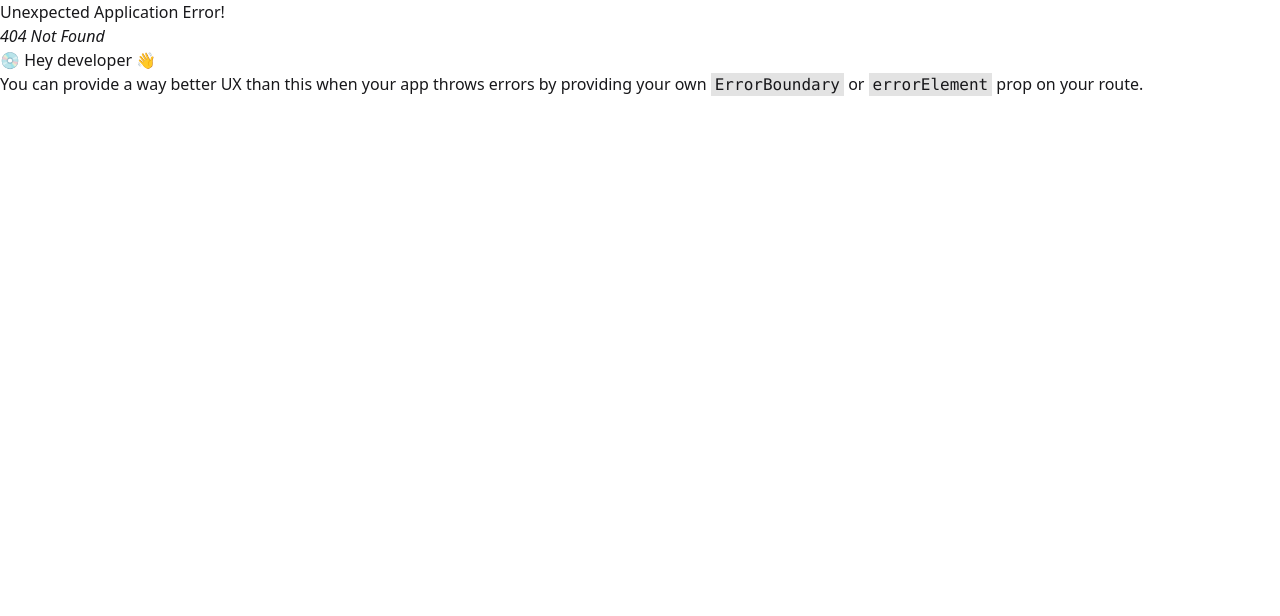
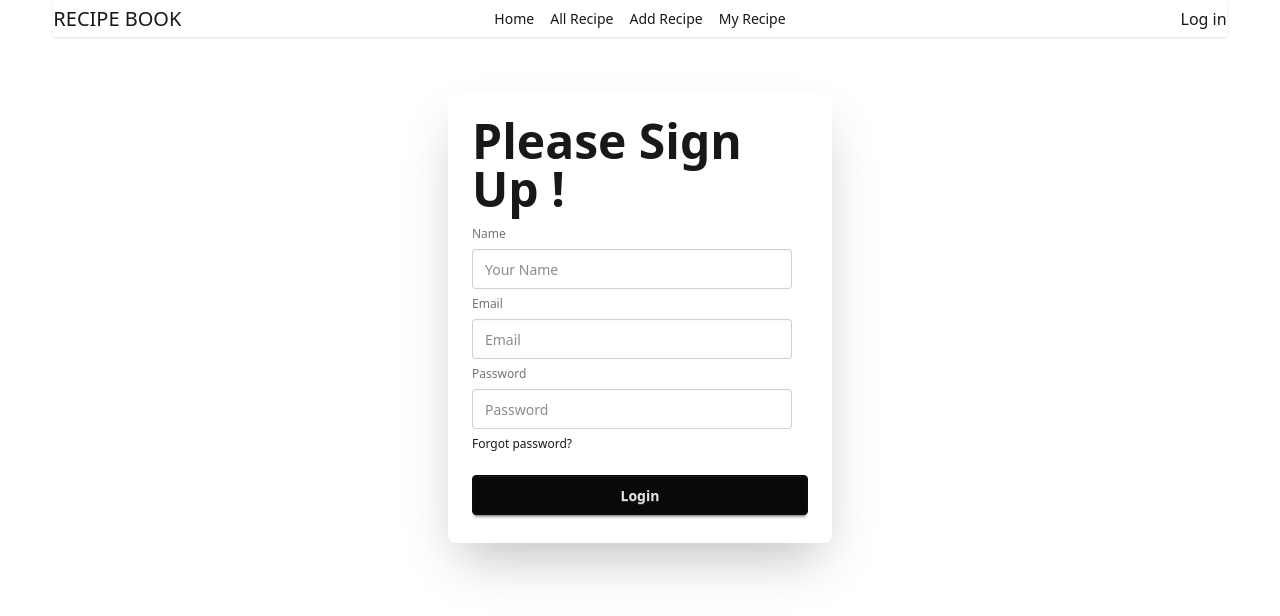
Before and after one commit to ahamedraju1/recipes-book-app-client, a React (Vite) app: page /singUp in a window 1280 px wide. Before the commit this address had no page. Shown: the top 616 px of the page. Built offline with nearby package versions, Linux system fonts and the light colour scheme; no server answers.

Commit message:
added a Auth with firebase and signUp/Register page

```diff
--- a/package.json
+++ b/package.json
@@ -11,6 +11,7 @@
   },
   "dependencies": {
     "@tailwindcss/vite": "^4.1.14",
+    "firebase": "^12.4.0",
     "react": "^19.1.1",
     "react-dom": "^19.1.1",
     "react-router": "^7.9.3",
--- a/src/Component/Navbar.jsx
+++ b/src/Component/Navbar.jsx
@@ -1,11 +1,13 @@
 import React from 'react';
-import { NavLink } from 'react-router';
+import { Link, NavLink } from 'react-router';
 
 const Navbar = () => {
 
     return (
+        <>
+            <div className='w-11/12 mx-auto'>
 
-        <div className="flex bg-base-100 shadow-sm ">
+                <div className="flex bg-base-100 shadow-sm">
                     <div className="navbar-start">
                         <h2 className="text-xl">RECIPE BOOK</h2>
                     </div>
@@ -18,10 +20,11 @@ const Navbar = () => {
                         </ul>
                     </div>
                     <div className="navbar-end">
-                <a className="btn">Button</a>
+                        <Link to='/singUp'>Log in</Link>
                     </div>
                 </div>
-
+            </div>
+        </>
     );
 };
 
--- /dev/null
+++ b/src/Component/SignIn.jsx
@@ -0,0 +1,14 @@
+import React from 'react';
+
+const SignIn = () => {
+
+    return (
+
+        <div>
+
+        </div>
+
+    );
+};
+
+export default SignIn;
--- /dev/null
+++ b/src/Component/SignUp.jsx
@@ -0,0 +1,50 @@
+import React, { use } from 'react';
+import { AuthContext } from '../Context/AuthContext';
+import Navbar from './Navbar';
+
+const SignUp = () => {
+    const { createUser } = use(AuthContext);
+
+
+    const handleSignUp = e => {
+        e.preventDefault()
+
+        const form = e.target;
+        const formData = new FormData(form);
+        const userData = Object.fromEntries(formData.entries());
+        console.log(userData);
+
+        // create a user
+         createUser(userData.email, userData.password)
+            .then(result => {
+                console.log(result.user);
+            })
+            .catch(error => {
+                console.log(error)
+            })
+    }
+
+
+    return (
+        <div>
+            <Navbar/>
+            <div className="card bg-base-100 w-full mx-auto mt-14 max-w-sm shrink-0 shadow-2xl">
+                <div className="card-body">
+                    <h1 className="text-5xl font-bold"> Please Sign Up !</h1>
+                    <form onSubmit={handleSignUp} className="fieldset">
+                        <label className="label">Name</label>
+                        <input type="text" name='name' className="input" placeholder="Your Name" />
+                        <label className="label">Email</label>
+                        <input type="email" name='email' className="input" placeholder="Email" />
+                        <label className="label">Password</label>
+                        <input type="password" name='password' className="input" placeholder="Password" />
+                        <div><a className="link link-hover">Forgot password?</a></div>
+                        <button className="btn btn-neutral mt-4">Login</button>
+                    </form>
+                </div>
+            </div>
+        </div>
+    );
+};
+
+export default SignUp;
--- /dev/null
+++ b/src/Context/AuthContext.jsx
@@ -0,0 +1,3 @@
+import { createContext } from "react"
+
+export const AuthContext = createContext(null);
--- /dev/null
+++ b/src/Context/AuthProvider.jsx
@@ -0,0 +1,37 @@
+import React, { useEffect, useState } from 'react';
+import { AuthContext } from './AuthContext';
+import { createUserWithEmailAndPassword, onAuthStateChanged } from 'firebase/auth';
+import { auth } from '../firebase/firebase.init';
+
+const AuthProvider = ({ children }) => {
+    const [user, setUser] = useState(null);
+
+    const createUser = (email,password) =>{
+        return createUserWithEmailAndPassword(auth,email, password)
+    }
+
+
+    const userInfo = {
+        user,
+        createUser
+    }
+
+
+
+    useEffect(()=> {
+        const unSubscribe = onAuthStateChanged(auth, currentUser => {
+            console.log("current user", currentUser);
+            setUser(currentUser);
+        })
+        return unSubscribe();
+    },[])
+
+
+    return (
+         <AuthContext value={userInfo}>
+            {children}
+         </AuthContext>
+    );
+};
+
+export default AuthProvider;
--- /dev/null
+++ b/src/firebase/firebase.init.js
@@ -0,0 +1,21 @@
+// Import the functions you need from the SDKs you need
+import { initializeApp } from "firebase/app";
+import { getAuth } from "firebase/auth";
+// TODO: Add SDKs for Firebase products that you want to use
+// https://firebase.google.com/docs/web/setup#available-libraries
+
+// Your web app's Firebase configuration
+const firebaseConfig = {
+  apiKey: "AIzaSyAB99QJbadRhfapIcLIbsi2_Tf0Q8Z19IU",
+  authDomain: "recipes-book-app-63bb9.firebaseapp.com",
+  projectId: "recipes-book-app-63bb9",
+  storageBucket: "recipes-book-app-63bb9.firebasestorage.app",
+  messagingSenderId: "835737105165",
+  appId: "1:835737105165:web:044c48cfb6f5e4ee123644"
+};
+
+// Initialize Firebase
+const app = initializeApp(firebaseConfig);
+
+// Initialize Firebase Authentication and get a reference to the service
+export const auth = getAuth(app);
--- a/src/main.jsx
+++ b/src/main.jsx
@@ -10,6 +10,9 @@ import AddRecipe from './Component/AddRecipe.jsx';
 import RecipeDetails from './Component/RecipeDetails.jsx';
 import AllRecipes from './Component/AllRecipes.jsx';
 import MyRecipe from './Component/MyRecipe.jsx';
+import SignIn from './Component/SignIn.jsx';
+import SignUp from './Component/SignUp.jsx';
+import AuthProvider from './Context/AuthProvider.jsx';
 
 const router = createBrowserRouter([
   {
@@ -36,18 +39,29 @@ const router = createBrowserRouter([
   {
     path: '/myRecipe',
     element: <MyRecipe></MyRecipe>,
-    loader : () => fetch('http://localhost:5000/recipes')
+    loader: () => fetch('http://localhost:5000/recipes')
   },
   {
     path: '/recipeDetails/:id',
     loader: ({ params }) => fetch(`http://localhost:5000/recipes/${params.id}`),
     element: <RecipeDetails></RecipeDetails>
+  },
+  {
+    path: '/signIn',
+    Component: SignIn
+  }
+  ,
+  {
+    path: '/singUp',
+    Component: SignUp
   }
 ]);
 
 
 createRoot(document.getElementById('root')).render(
   <StrictMode>
-    <RouterProvider router={router} />
+    <AuthProvider>
+      <RouterProvider router={router} />
+    </AuthProvider>
   </StrictMode>,
 )
```
Also changed, not shown: 1 other file (tests, documents, lock files or other folders). Lines whose indentation alone changed are shown as unchanged.
